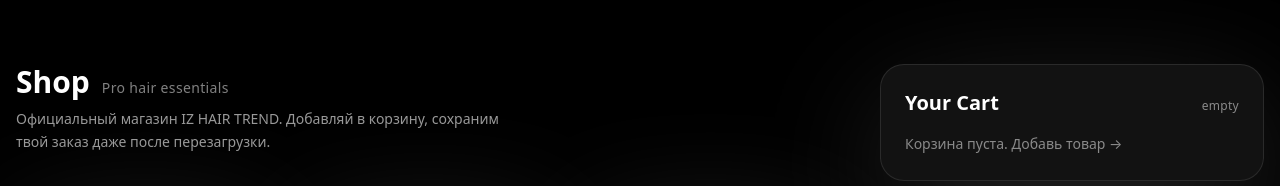
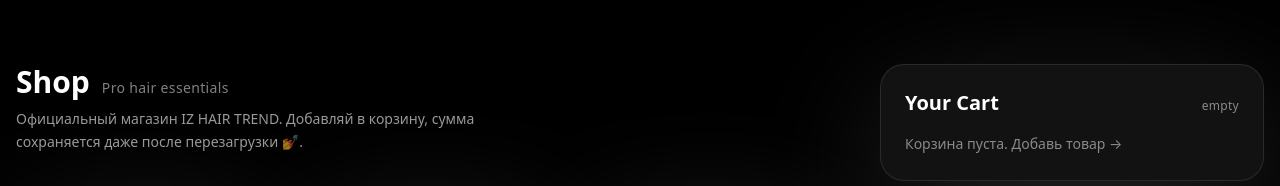
Before and after one commit to vladislavzilin-byte/saitttttt2131214, a React (Vite) app: page /shop in a window 1280 px wide. Shown: the top 186 px of the page. Built offline with nearby package versions, Linux system fonts and the light colour scheme.

Commit message:
Add files via upload

```diff
--- a/src/context/AuthContext.tsx
+++ b/src/context/AuthContext.tsx
@@ -53,7 +53,7 @@
 export function AuthProvider({ children }: { children: React.ReactNode }) {
   const [user, setUser] = useState<User | null>(null)
 
-  // on mount, restore session
+  // восстановить сессию при загрузке
   useEffect(() => {
     const users = loadUsers()
     const currentId = loadSession()
@@ -71,22 +71,25 @@
     phone?: string
   }) {
     const users = loadUsers()
-    const exists = users.find(u => u.email.toLowerCase() == data.email.toLowerCase())
+    const exists = users.find(u => u.email.toLowerCase() === data.email.toLowerCase())
     if (exists) {
       return { ok: false, error: 'Email already registered' }
     }
+
     const newUser: User = {
       id: crypto.randomUUID(),
       name: data.name,
       email: data.email,
-      password: data.password, // NOTE: prod would hash
+      password: data.password, // NOTE: в проде надо хэшировать
       instagram: data.instagram || '',
       phone: data.phone || '',
     }
+
     users.push(newUser)
     saveUsers(users)
     saveSession(newUser.id)
     setUser(newUser)
+
     return { ok: true }
   }
 
@@ -98,6 +101,7 @@
     if (!found) {
       return { ok: false, error: 'Wrong email or password' }
     }
+
     saveSession(found.id)
     setUser(found)
     return { ok: true }
@@ -117,6 +121,8 @@
 
 export function useAuth() {
   const ctx = useContext(AuthContext)
-  if (!ctx) throw new Error('useAuth must be used inside <AuthProvider>')
+  if (!ctx) {
+    throw new Error('useAuth must be used inside <AuthProvider>')
+  }
   return ctx
 }
--- a/src/pages/Register.tsx
+++ b/src/pages/Register.tsx
@@ -5,6 +5,7 @@
 export default function Register() {
   const { register } = useAuth()
   const navigate = useNavigate()
+
   const [name, setName] = useState('')
   const [email, setEmail] = useState('')
   const [password, setPassword] = useState('')
@@ -15,14 +16,18 @@
   async function handleSubmit(e: React.FormEvent) {
     e.preventDefault()
     const res = await register({ name, email, password, instagram, phone })
-    if (!res.ok) setError(res.error || 'Registration error')
-    else navigate('/shop')
+    if (!res.ok) {
+      setError(res.error || 'Registration error')
+    } else {
+      navigate('/shop')
+    }
   }
 
   return (
     <div className="min-h-screen bg-black text-white flex items-center justify-center px-4 py-16">
       <div className="max-w-md w-full rounded-3xl border border-white/10 bg-white/[0.07] backdrop-blur-xl p-8 shadow-[0_40px_140px_-10px_rgba(255,255,255,0.2)]">
         <h1 className="text-2xl font-semibold text-center mb-6">Create account</h1>
+
         {error && <div className="text-red-400 mb-3 text-sm text-center">{error}</div>}
 
         <form onSubmit={handleSubmit} className="space-y-4">
@@ -62,6 +67,7 @@
             value={phone}
             onChange={e => setPhone(e.target.value)}
           />
+
           <button
             type="submit"
             className="w-full bg-white/15 hover:bg-white/25 border border-white/20 rounded-xl py-3 font-medium text-sm active:scale-[0.98] shadow-[0_30px_120px_rgba(255,255,255,0.25)]"
--- a/src/pages/Shop.tsx
+++ b/src/pages/Shop.tsx
@@ -15,27 +15,71 @@
 }
 
 const PRODUCTS: Product[] = [
-  { id: 1, name: 'Volume Hold Spray', desc: 'Strong hold finishing spray for event hairstyles.', price: 19.99, image: '/spray.png' },
-  { id: 2, name: 'Shine Serum', desc: 'Lightweight serum for glossy, frizz-free finish.', price: 24.5, image: '/serum.png' },
-  { id: 3, name: 'Heat Shield 230°', desc: 'Thermal protection spray for curling/ironing.', price: 17.0, image: '/heatshield.png' },
-  { id: 4, name: 'Texturizing Powder', desc: 'Instant root lift + volume for braids & updos.', price: 14.75, image: '/powder.png' },
-  { id: 5, name: 'Pro Bobby Pins (50pcs)', desc: 'Salon-grade matte black pins. Doesn’t slip.', price: 9.5, image: '/pins.png' },
-  { id: 6, name: 'Luxury Hair Comb', desc: 'Carbon antistatic wide-tooth styling comb.', price: 12.0, image: '/comb.png' },
+  {
+    id: 1,
+    name: 'Volume Hold Spray',
+    desc: 'Strong hold finishing spray for event hairstyles.',
+    price: 19.99,
+    image: '/spray.png',
+  },
+  {
+    id: 2,
+    name: 'Shine Serum',
+    desc: 'Lightweight serum for glossy, frizz-free finish.',
+    price: 24.5,
+    image: '/serum.png',
+  },
+  {
+    id: 3,
+    name: 'Heat Shield 230°',
+    desc: 'Thermal protection spray for curling/ironing.',
+    price: 17.0,
+    image: '/heatshield.png',
+  },
+  {
+    id: 4,
+    name: 'Texturizing Powder',
+    desc: 'Instant root lift + volume for braids & updos.',
+    price: 14.75,
+    image: '/powder.png',
+  },
+  {
+    id: 5,
+    name: 'Pro Bobby Pins (50pcs)',
+    desc: 'Salon-grade matte black pins. Doesn’t slip.',
+    price: 9.5,
+    image: '/pins.png',
+  },
+  {
+    id: 6,
+    name: 'Luxury Hair Comb',
+    desc: 'Carbon antistatic wide-tooth styling comb.',
+    price: 12.0,
+    image: '/comb.png',
+  },
 ]
 
 const LS_CART_KEY = 'izhairtrend_cart_v1'
 
-function loadCart() {
+function loadCartFromStorage(): CartItem[] {
+  if (typeof window === 'undefined') return []
   try {
-    const raw = localStorage.getItem(LS_CART_KEY)
+    const raw = window.localStorage.getItem(LS_CART_KEY)
     if (!raw) return []
     return JSON.parse(raw)
-  } catch {
+  } catch (e) {
+    console.warn('Failed to parse cart from localStorage:', e)
     return []
   }
 }
-function saveCart(c: CartItem[]) {
-  localStorage.setItem(LS_CART_KEY, JSON.stringify(c))
+
+function saveCartToStorage(cart: CartItem[]) {
+  if (typeof window === 'undefined') return
+  try {
+    window.localStorage.setItem(LS_CART_KEY, JSON.stringify(cart))
+  } catch (e) {
+    console.warn('Failed to save cart to localStorage:', e)
+  }
 }
 
 export default function Shop() {
@@ -46,20 +90,23 @@
 
   useEffect(() => {
     setIsClient(true)
-    const restored = loadCart()
+    const restored = loadCartFromStorage()
     setCart(restored)
   }, [])
 
   useEffect(() => {
-    if (isClient) saveCart(cart)
+    if (!isClient) return
+    saveCartToStorage(cart)
   }, [cart, isClient])
 
   function addToCart(product: Product) {
-    setCart(prev => {
-      const existing = prev.find(i => i.product.id === product.id)
+    setCart((prev) => {
+      const existing = prev.find((item) => item.product.id === product.id)
       if (existing) {
-        return prev.map(i =>
-          i.product.id === product.id ? { ...i, qty: i.qty + 1 } : i
+        return prev.map((item) =>
+          item.product.id === product.id
+            ? { ...item, qty: item.qty + 1 }
+            : item
         )
       } else {
         return [...prev, { product, qty: 1 }]
@@ -67,25 +114,36 @@
     })
   }
 
-  function inc(id: number) {
-    setCart(prev =>
-      prev.map(i => (i.product.id === id ? { ...i, qty: i.qty + 1 } : i))
+  function inc(productId: number) {
+    setCart((prev) =>
+      prev.map((item) =>
+        item.product.id === productId
+          ? { ...item, qty: item.qty + 1 }
+          : item
+      )
     )
   }
-  function dec(id: number) {
-    setCart(prev =>
+
+  function dec(productId: number) {
+    setCart((prev) =>
       prev
-        .map(i =>
-          i.product.id === id ? { ...i, qty: i.qty - 1 } : i
+        .map((item) =>
+          item.product.id === productId
+            ? { ...item, qty: item.qty - 1 }
+            : item
         )
-        .filter(i => i.qty > 0)
+        .filter((item) => item.qty > 0)
     )
   }
-  function removeItem(id: number) {
-    setCart(prev => prev.filter(i => i.product.id !== id))
+
+  function removeItem(productId: number) {
+    setCart((prev) => prev.filter((item) => item.product.id !== productId))
   }
 
-  const total = cart.reduce((sum, i) => sum + i.product.price * i.qty, 0)
+  const total = cart.reduce(
+    (sum, item) => sum + item.product.price * item.qty,
+    0
+  )
 
   async function handleCheckout(provider: 'stripe' | 'paypal') {
     if (cart.length === 0) {
@@ -93,14 +151,14 @@
       return
     }
 
-    const line_items = cart.map(item => ({
+    const line_items = cart.map((item) => ({
       name: item.product.name,
-      unit_amount: Math.round(item.product.price * 100),
+      unit_amount: Math.round(item.product.price * 100), // euro -> cents
       quantity: item.qty,
       currency: 'eur',
     }))
 
-    // attach user info if logged in:
+    // attach logged-in user info so backend email sees Instagram / phone
     const customer_hint = user
       ? {
           name: user.name,
@@ -117,15 +175,18 @@
           : 'http://localhost:5000/api/checkout/paypal',
         {
           method: 'POST',
-          headers: { 'Content-Type': 'application/json' },
+          headers: {
+            'Content-Type': 'application/json',
+          },
           body: JSON.stringify({ line_items, customer_hint }),
         }
       )
 
       const data = await res.json()
+
       if (!data.ok) {
+        console.error(data)
         alert('Payment init error: ' + data.error)
-        console.error(data)
         return
       }
 
@@ -138,6 +199,7 @@
 
   return (
     <div className="min-h-screen bg-black text-white px-4 py-10 md:py-16 flex flex-col md:flex-row gap-8 md:gap-10">
+      {/* PRODUCTS */}
       <div className="w-full md:flex-1">
         <h1 className="text-3xl font-semibold mb-2 flex items-baseline gap-3">
           <span>Shop</span>
@@ -146,23 +208,36 @@
           </span>
         </h1>
         <p className="text-white/60 mb-8 max-w-lg text-sm leading-relaxed">
-          Официальный магазин IZ HAIR TREND. Добавляй в корзину, сохраним
-          твой заказ даже после перезагрузки. {user ? `(${user.name}, welcome ❤️)` : ''}
+          Официальный магазин IZ HAIR TREND. Добавляй в корзину, сумма
+          сохраняется даже после перезагрузки 💅.{' '}
+          {user ? `(${user.name}, welcome ❤️)` : ''}
         </p>
 
         <div className="grid grid-cols-1 sm:grid-cols-2 xl:grid-cols-3 gap-6">
-          {PRODUCTS.map(p => (
+          {PRODUCTS.map((p) => (
             <div
               key={p.id}
               className="group relative rounded-3xl border border-white/10 bg-white/[0.07] backdrop-blur-xl p-5 flex flex-col shadow-[0_30px_120px_-10px_rgba(255,255,255,0.15)]"
             >
+              {/* product image */}
               <div className="rounded-2xl bg-gradient-to-br from-white/20 via-white/5 to-transparent border border-white/10 aspect-[4/3] mb-4 flex items-center justify-center overflow-hidden">
+                {p.image ? (
                   <img
                     src={p.image}
                     alt={p.name}
                     className="w-full h-full object-contain p-4"
                     draggable={false}
                   />
+                ) : (
+                  <div className="flex flex-col items-center justify-center text-center text-xs text-white/60 font-light tracking-wide opacity-80">
+                    <div className="text-base font-medium text-white">
+                      {p.name}
+                    </div>
+                    <div className="text-[10px] uppercase tracking-wider text-white/40">
+                      izhairtrend
+                    </div>
+                  </div>
+                )}
               </div>
 
               <div className="flex-1 flex flex-col">
@@ -192,6 +267,7 @@
         </div>
       </div>
 
+      {/* CART */}
       <div className="w-full md:w-80 lg:w-96 md:sticky md:top-10 self-start">
         <div className="rounded-3xl border border-white/10 bg-white/[0.07] backdrop-blur-xl p-6 shadow-[0_40px_140px_-10px_rgba(255,255,255,0.2)]">
           <div className="flex items-baseline justify-between mb-4">
@@ -209,7 +285,7 @@
             </div>
           ) : (
             <div className="space-y-4">
-              {cart.map(item => (
+              {cart.map((item) => (
                 <div
                   key={item.product.id}
                   className="rounded-2xl border border-white/10 bg-black/30 p-4 flex flex-col gap-3"
```
Also changed, not shown: src/components/LoginBox.tsx (+5 -2 lines), README.txt (added). Lines whose indentation alone changed are shown as unchanged.
